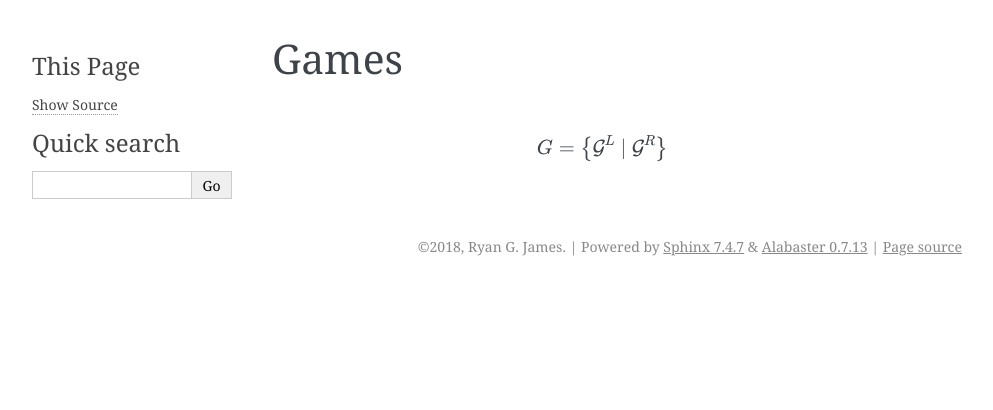
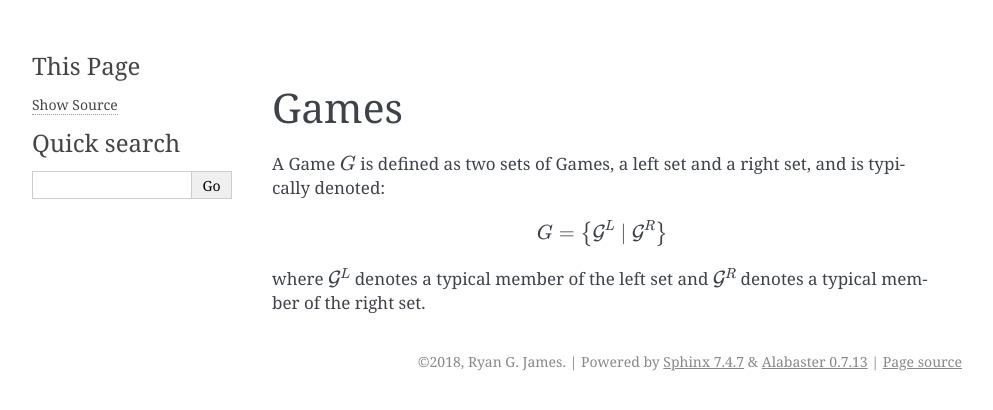
Before and after one commit to Autoplectic/ludology, a Sphinx documentation site: the page built from docs/content/games.rst, in a window 1280 px wide. Shown: the top 410 px of the page, without its empty margins (148-1141 px from the left). Built offline with Sphinx 7.4.7, drawn with Linux system fonts in a browser that asks for light colours.

Commit message:
more doc work...

```diff
--- /dev/null
+++ b/docs/content/definitions.rst
@@ -0,0 +1,9 @@
+.. definitions.rst
+
+.. various latex definitions.
+
+.. math::
+
+   \newcommand{\Game}[2]{\left\{ #1 \mid #2 \right\}}
+   \newcommand{\leftoption}{\mathcal{G}^{L}}
+   \newcommand{\rightoption}{\mathcal{G}^{R}}
--- a/docs/content/games.rst
+++ b/docs/content/games.rst
@@ -1,14 +1,13 @@
 .. games.rst
+.. include:: definitions.rst
 
 Games
 =====
 
-.. math::
-
-   \newcommand{\Game}[2]{\left\{ #1 \mid #2 \right\}}
-   \newcommand{\leftoption}{\mathcal{G}^{L}}
-   \newcommand{\rightoption}{\mathcal{G}^{R}}
+A Game :math:`G` is defined as two sets of Games, a left set and a right set, and is typically denoted:
 
 .. math::
 
    G = \Game{\leftoption}{\rightoption}
+
+where :math:`\leftoption` denotes a typical member of the left set and :math:`\rightoption` denotes a typical member of the right set.
--- a/docs/content/nimbers.rst
+++ b/docs/content/nimbers.rst
@@ -1,4 +1,5 @@
 .. nimbers.rst
+.. include:: definitions.rst
 
 Nimbers
 =======
--- a/docs/content/surreals.rst
+++ b/docs/content/surreals.rst
@@ -1,4 +1,5 @@
 .. surreals.rst
+.. include:: definitions.rst
 
 Surreal Numbers
 ===============
--- a/docs/content/thermographs.rst
+++ b/docs/content/thermographs.rst
@@ -1,4 +1,5 @@
 .. thermographs.rst
+.. include:: definitions.rst
 
 Thermographs
 ============
```
